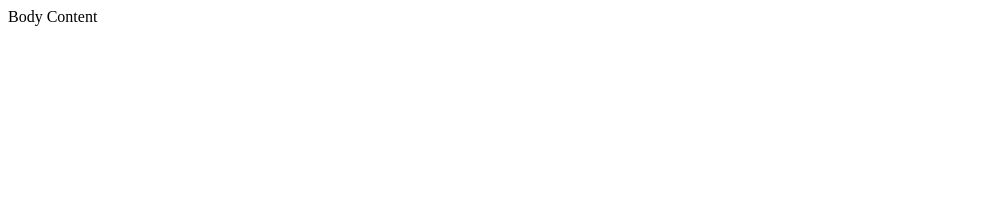
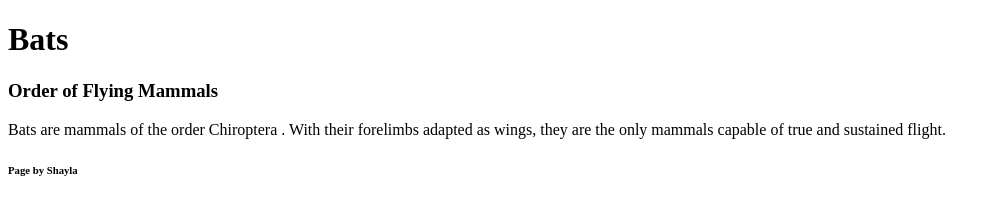
Before and after one commit to shay876/HTML-and-CSS-Projects, a plain HTML site: page Assignment.html in a window 1280 px wide. Shown: the whole page, without its empty margins (0-995 px from the left). Drawn offline with Linux system fonts and the light colour scheme.

Commit message:
Add h1, h3, p
Added elements h1, h3, p, h6

```diff
--- a/Assignment.html
+++ b/Assignment.html
@@ -2,11 +2,14 @@
 <html lang="en">
 	<head>
 		<title>
-		Title
+		Bats
 		</title>
 			<meta charset="utf-8">
 	</head>
 <body>
-Body Content
+	<h1>Bats</h1>
+	<h3>Order of Flying Mammals</h3>
+	<p>Bats are mammals of the order Chiroptera . With their forelimbs adapted as wings, they are the only mammals capable of true and sustained flight.</p>
+	<h6>Page by Shayla</h6>
 </body>
 </html>
```
